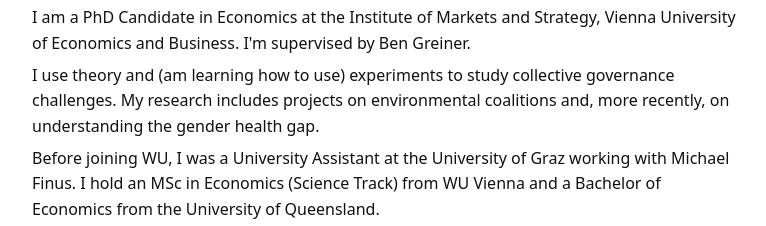
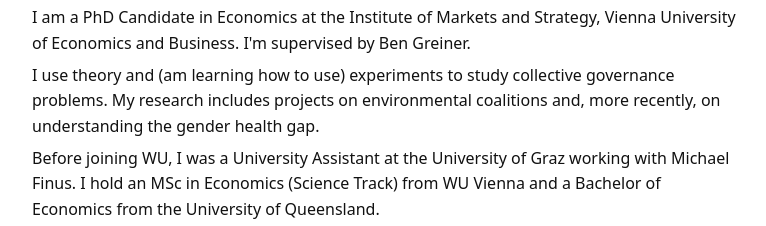
Before and after one commit to ebonyanita/ebonyanita.github.io, a plain HTML site: page index.html in a window 1280 px wide. Shown: the part 443-669 px from the top of the page, 252-1018 px from the left. Drawn offline with Linux system fonts and the light colour scheme.

Commit message:
Update governance challenges to governance problems

```diff
--- a/index.html
+++ b/index.html
@@ -26,7 +26,7 @@
 <section>
   <h2>About</h2>
   <p>I am a PhD Candidate in Economics at the Institute of Markets and Strategy, Vienna University of Economics and Business. I'm supervised by Ben Greiner.</p>
-  <p>I use theory and (am learning how to use) experiments to study collective governance challenges. My research includes projects on environmental coalitions and, more recently, on understanding the gender health gap.</p>
+  <p>I use theory and (am learning how to use) experiments to study collective governance problems. My research includes projects on environmental coalitions and, more recently, on understanding the gender health gap.</p>
   <p>Before joining WU, I was a University Assistant at the University of Graz working with Michael Finus. I hold an MSc in Economics (Science Track) from WU Vienna and a Bachelor of Economics from the University of Queensland.</p>
   <p>When I'm not in the office I can be found playing Pokémon with my son, roaming around taking <a href="photographs.html" style="color:black;">photographs,</a> or avoiding the folding of laundry. </p>
 
```
